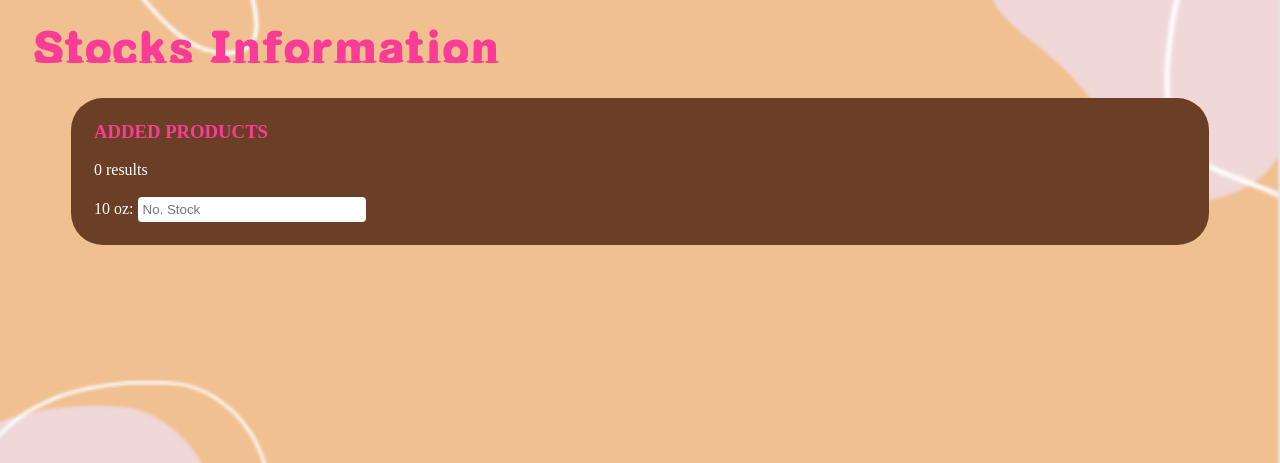
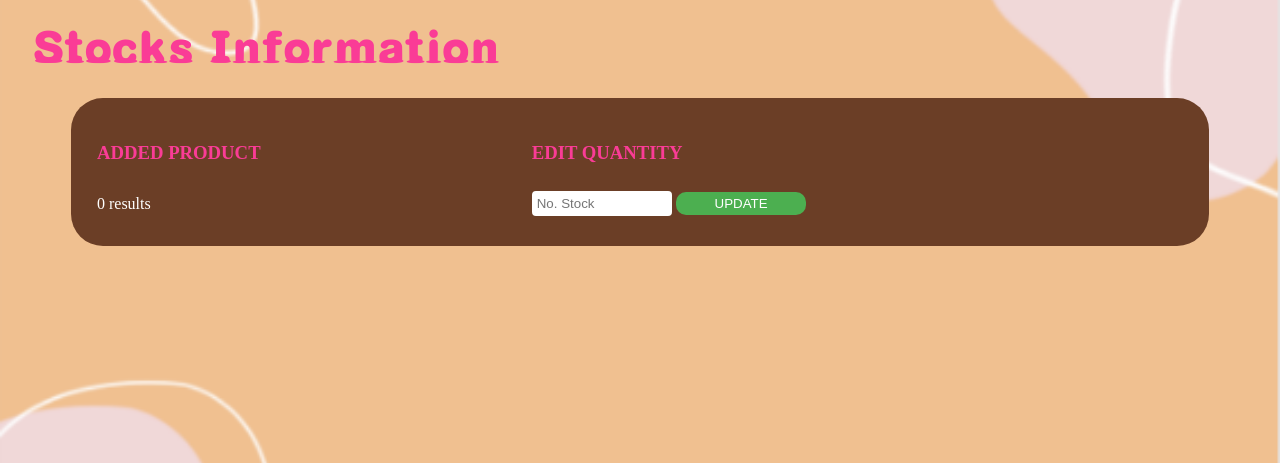
Before and after one commit to aUrelogs/wst_page, a PHP site: page /Stocks/stocks.php in a window 1280 px wide. Shown: the part 87-550 px from the top of the page. Run offline with PHP 8.4, Linux system fonts and the light colour scheme; data that the repository does not hold is empty.

Commit message:
update
save_stocks

```diff
--- a/indexfiles/Stocks/stocks.php
+++ b/indexfiles/Stocks/stocks.php
@@ -3,9 +3,9 @@
     include 'connection.php';
 
     //selecting query
-    $sql = "SELECT * FROM `modify_stocks`";
+    // $sql = "SELECT * FROM `modify_stocks`";
 
-    $result = $conn->query($sql);
+    // $result = $conn->query($sql);
 
 
 
@@ -49,8 +49,22 @@
 
             <div class="product_one">
 
-            <h3>ADDED PRODUCTS</h3>
 
+            <table>
+
+                <tr>
+                    <td>
+                        <h3>ADDED PRODUCT</h3>
+                    </td>
+                    <td>
+                        <h3>EDIT QUANTITY</h3>
+                    </td>
+
+                </tr>
+
+                <tr>
+
+                    <td>
                     <?php
 
                         $sql = "
@@ -87,18 +101,37 @@
                                             echo "0 results";
                                         }
                         ?>
+                    </td>
 
-                    <br>
-                    <br>
-
-                <form action="" method="post">
-
-                        <label for="ten_oz">10 oz:</label>
-                        <input type="number" name = "ten_oz" value="" placeholder="No. Stock">
+                    <td>
 
 
 
-                </form>
+                        <!-- <form action="" method="post"> -->
+
+
+                        <input type="number" name = "" value="" placeholder="No. Stock">
+                        <input type="submit" value="UPDATE">
+
+                        <!-- </form> -->
+
+
+
+
+
+                    </td>
+
+
+
+
+
+
+                </tr>
+
+
+            </table>
+
+
 
 
 
```
Also changed, not shown: indexfiles/Stocks/save_stocks.php (added). Lines whose indentation alone changed are shown as unchanged.
